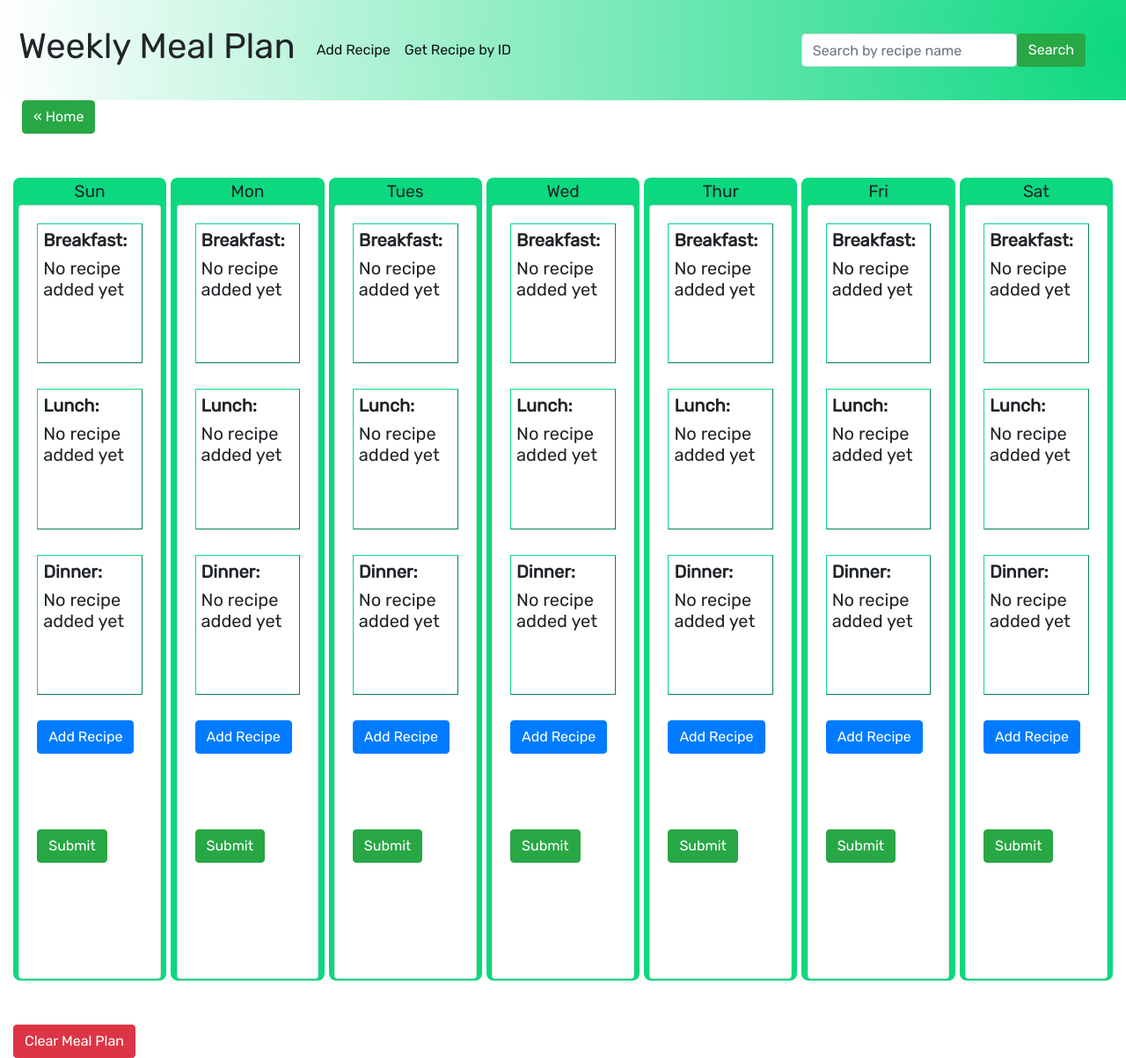
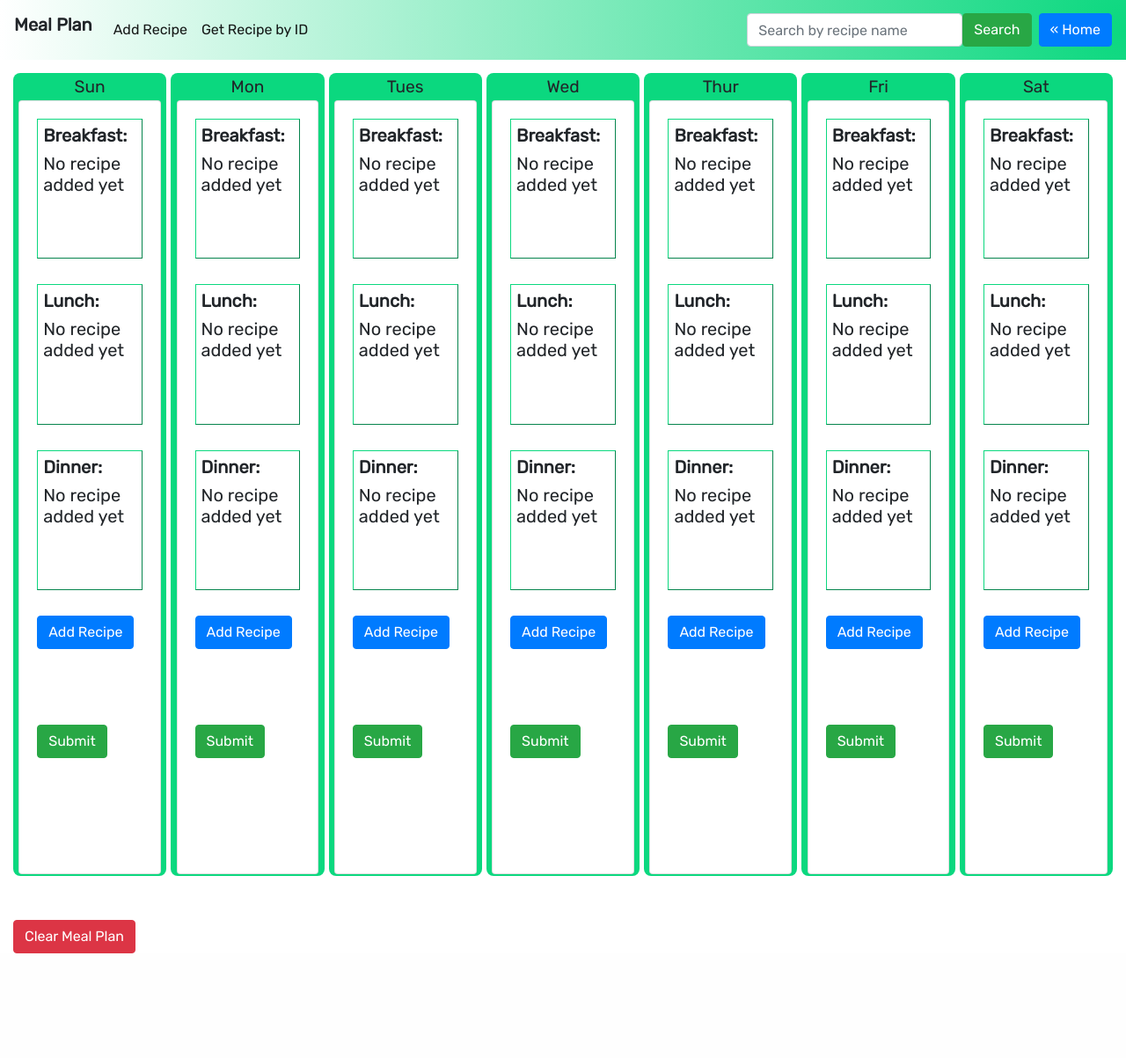
Before and after one commit to tfoxx97/recipe_app, a Flask app: template recipe_app/templates/weekly_meal_plan.html in a window 1280 px wide. Shown: the whole page at 88% size. After the commit the page ends 1084 px from the top, so only its background shows below. Run offline with Flask 3, Linux system fonts and the light colour scheme; the template is opened without the code that fills it, so the values that code supplies are empty; parts of the project's set-up code (start-up, migrations or seed data) failed here and were passed over.

Commit message:
Meal plan feature more responsive for mobile design; grid positioning removed, width of dinner dropdown menu modified.

```diff
--- a/recipe_app/templates/weekly_meal_plan.html
+++ b/recipe_app/templates/weekly_meal_plan.html
@@ -23,6 +23,7 @@
             grid-template-columns: repeat(7, 1fr);
             gap: 5px;
             font-family: 'Rubik', sans-serif;
+            padding-top: 15px;
             padding-left: 15px;
             padding-right: 15px;
         }
@@ -38,6 +39,9 @@
             background-color: rgb(11, 216, 127);
             border: 2px solid transparent;
         }
+        .dropdown-content-d {
+            width: 100%;
+        }
 
         .clear-meal-plan {
             font-family: 'Rubik', sans-serif;
@@ -50,6 +54,15 @@
             position: relative;
             border-radius: 5px;
         }
+        .navbar-brand {
+            font-weight: bold;
+            margin-bottom: 0.75rem;
+        }
+        @media only screen and (max-width: 576px) {
+            .weekly-calendar-section {
+                grid-template-columns: none;
+            }
+        }
     </style>
     <link rel="stylesheet" href="https://cdn.jsdelivr.net/npm/bootstrap@4.3.1/dist/css/bootstrap.min.css" integrity="sha384-ggOyR0iXCbMQv3Xipma34MD+dH/1fQ784/j6cY/iJTQUOhcWr7x9JvoRxT2MZw1T" crossorigin="anonymous">
     <link rel="preconnect" href="https://fonts.googleapis.com">
@@ -61,7 +74,21 @@
 </head>
 <header>
     <nav class="navbar navbar-expand-lg navbar-light bg-light">
-        <a class="navbar-brand"><h1>Weekly Meal Plan</h1></a>
+        <a class="navbar-brand">Meal Plan</a>
+        <!-- toggle button for mobile -->
+        <button
+            class="navbar-toggler"
+            type="button"
+            data-toggle="collapse"
+            data-target="#navbarCollapse"
+            aria-controls="navbarCollapse"
+            aria-expanded="false"
+            aria-label="Toggle navigation"
+        >
+            <span class="navbar-toggler-icon"></span>
+        </button>
+        <!-- Collapsible content -->
+        <div class="collapse navbar-collapse w-100" id="navbarCollapse">
             <ul class="navbar-nav mr-auto">
                 <li class="nav-item active">
                     <a class="nav-link" href="{{ url_for('add_recipe') }}">Add Recipe</a>
@@ -69,19 +96,22 @@
                 <li class="nav-item active">
                     <a class="nav-link" href="{{ url_for('index') }}">Get Recipe by ID</a>
                 </li>
+                {% if logged_in %}
+                    <li class="nav-item active">
+                        <a class="nav-link" href="{{ url_for('get_meal_plan') }}">Meal Plan</a>
+                    </li>
+                {% endif %}
             </ul>
-        <form method="POST" action=" {{ url_for('search') }}" class="form-inline my-2 my-lg-0" style="padding: 30px; float: right;">
-            <input class="form-control me-2" type="search" placeholder="Search by recipe name" name="q" hx-get="/search" hx-trigger="keyup changed delay:500ms" hx-target="#results" hx-indicator=".loading_spinner">
-            <button class="btn btn-success my-2 my-sm-0" type="submit">Search</button>
+            <form method="POST" action=" {{ url_for('search') }}" class="d-flex mr-sm-2">
+                <input class="form-control" type="search" placeholder="Search by recipe name" name="q" hx-get="/search" hx-trigger="keyup changed delay:500ms" hx-target="#results" hx-indicator=".loading_spinner">
+                <button class="btn btn-success" type="submit">Search</button>
             </form>
+            <a href="{{ url_for('recipes') }}" class="btn btn-primary">&laquo; Home</a>
+        </div>
     </nav>
 </header>
 <body>
     <div class="meal-container">
-        <div class="home-header">
-            <a href="{{ url_for('recipes') }}" class="btn btn-success" style="font-family: 'Rubik', sans-serif;">&laquo; Home</a>
-        </div>
-
         <div class="weekly-calendar-section">
             <div class="Sun" style="font-size: larger;">
                 Sun
```
Lines whose indentation alone changed are shown as unchanged.
